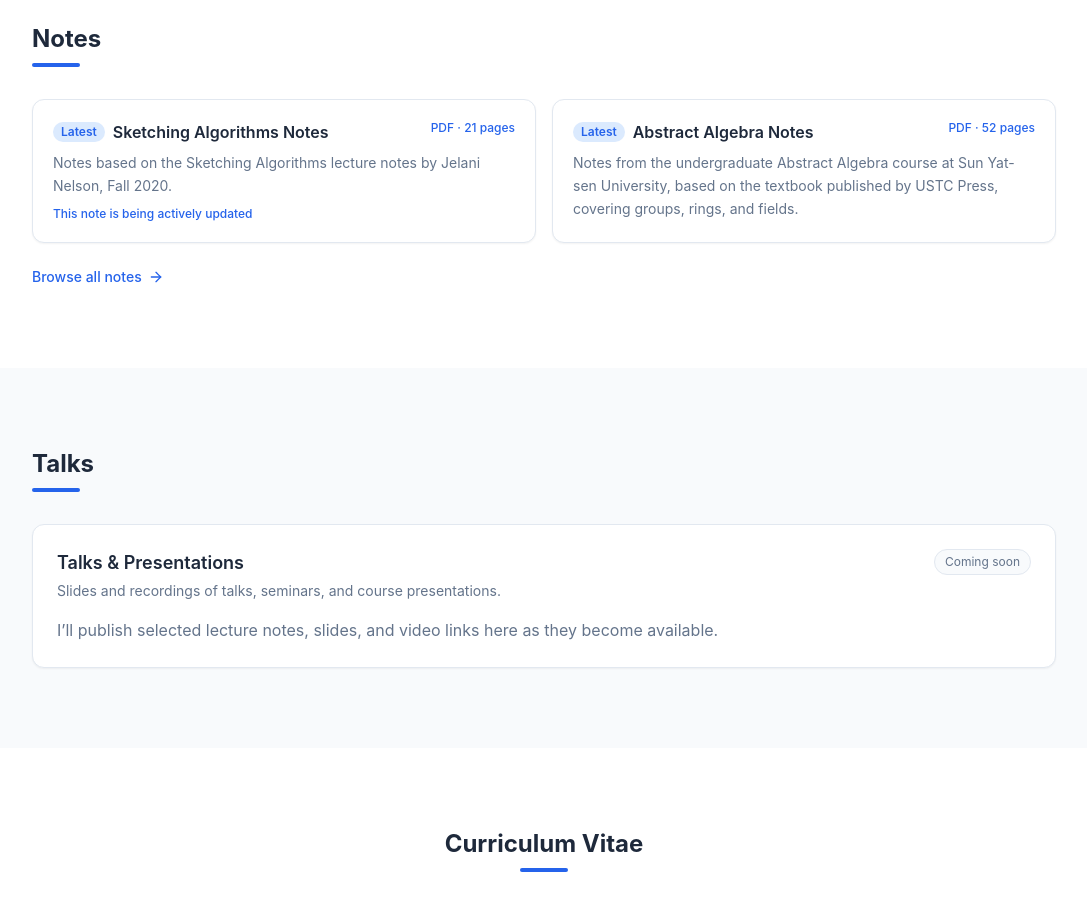
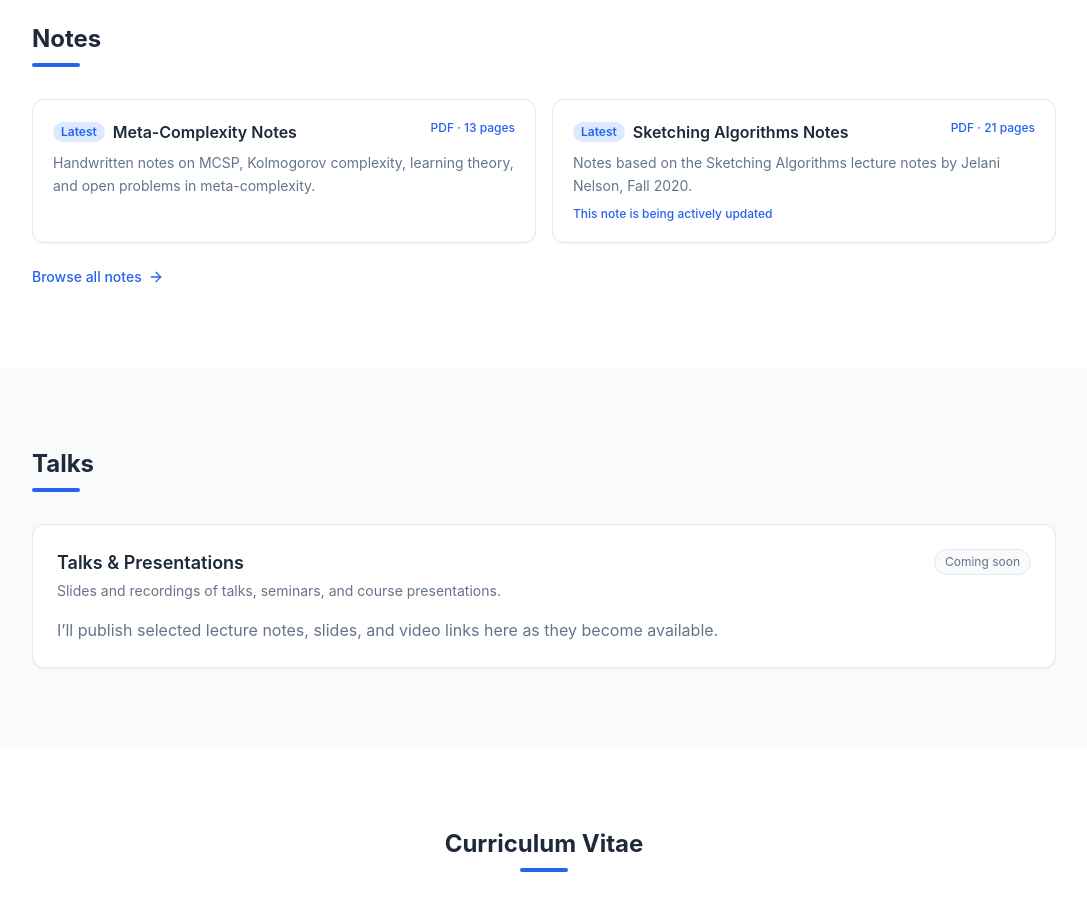
Before and after one commit to qishan-chen/qishan-chen.github.io, a Next.js app: page / in a window 1280 px wide. Shown: the part 1760-2667 px from the top of the page, without its empty margins (96-1183 px from the left). Built offline with nearby package versions, Linux system fonts and the light colour scheme.

Commit message:
Add meta-complexity notes

```diff
--- a/src/data/notes.ts
+++ b/src/data/notes.ts
@@ -10,6 +10,16 @@ export type Note = {
 };
 
 export const notes: Note[] = [
+  {
+    slug: "meta-complexity",
+    title: "Meta-Complexity Notes",
+    desc: "Handwritten notes on MCSP, Kolmogorov complexity, learning theory, and open problems in meta-complexity.",
+    tags: ["Meta-Complexity", "Complexity Theory"],
+    meta: "PDF · 13 pages",
+    date: "2026",
+    pdf: "/notes/meta-complexity-notes.pdf",
+    status: "complete",
+  },
   {
     slug: "sketching-algorithms",
     title: "Sketching Algorithms Notes",
```
Also changed, not shown: 1 other file (tests, documents, lock files or other folders).
